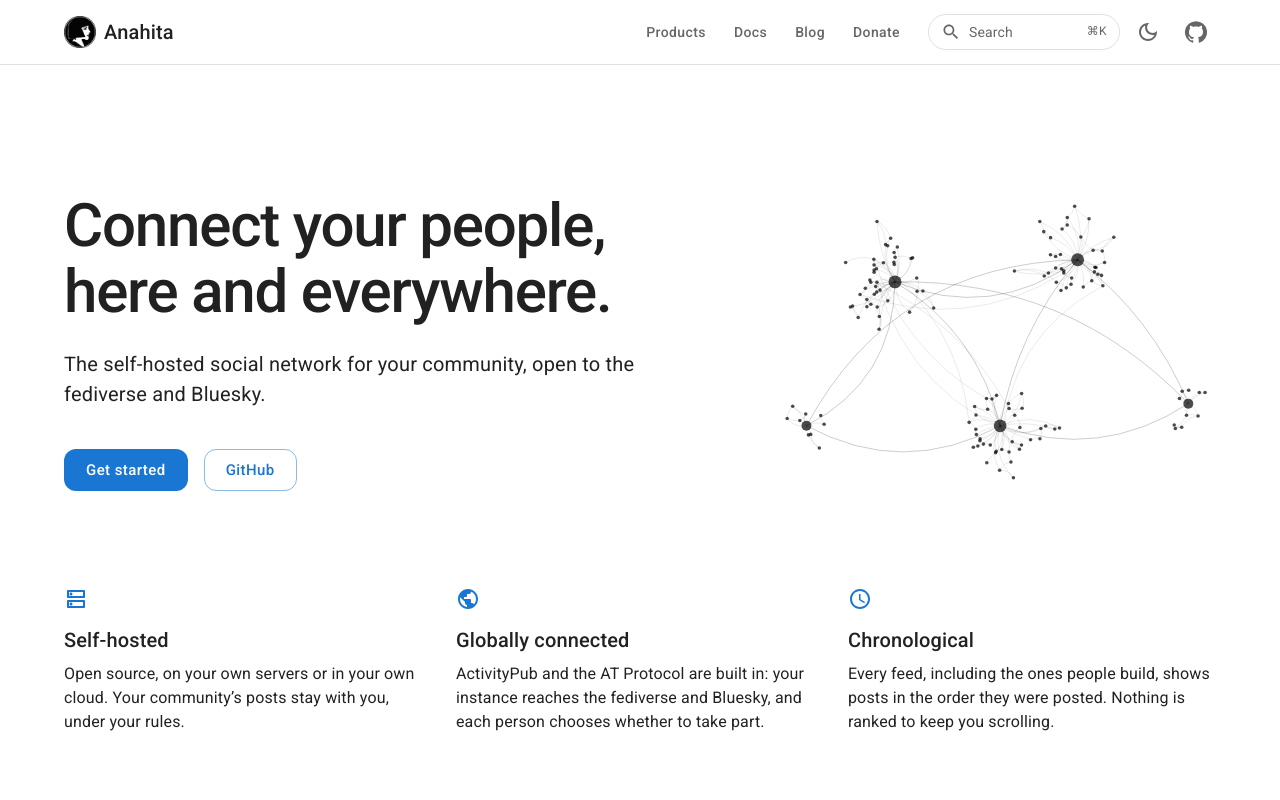
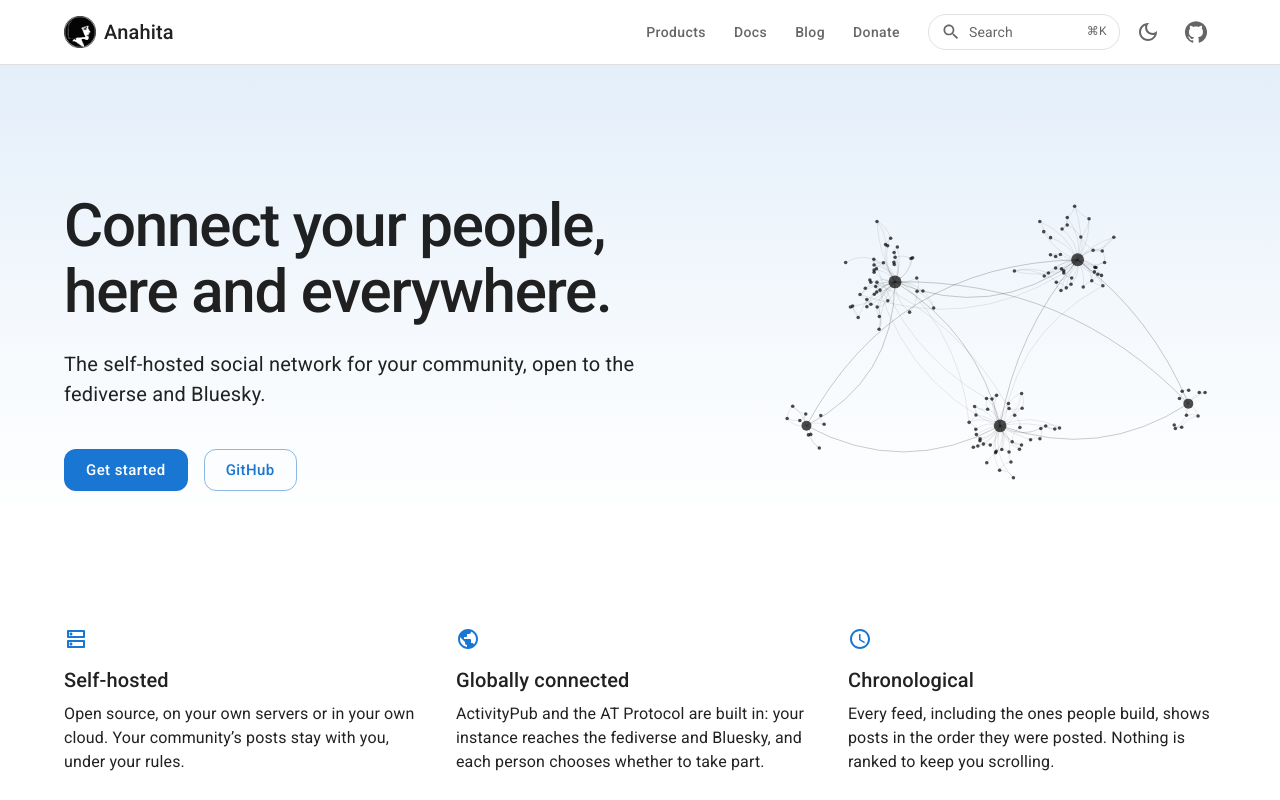
Before and after one commit to anahitasocial/anahita.io, a Next.js app: page / in a window 1280 px wide. Shown: the top 800 px of the page. Built offline with nearby package versions, Linux system fonts and the light colour scheme; what @mui/material-nextjs would draw is missing.

Commit message:
website - a gradient behind the heroes (roadmap row 91)
- added: HeroBackground, a light tint of the primary colour from just below the top bar, fading just below the hero; on the home page and every page header, in light and dark

```diff
--- a/src/app/page.jsx
+++ b/src/app/page.jsx
@@ -12,6 +12,7 @@
 import Link from '../components/Link';
 import Section from '../components/Section';
 import Graph from '../components/diagrams/Graph';
+import HeroBackground from '../components/HeroBackground';
 import Network from '../components/diagrams/Network';
 import { BlueskyMark } from '../components/diagrams/marks';
 import HubOutlined from '@mui/icons-material/HubOutlined';
@@ -48,10 +49,8 @@
   const servicesDocs = Boolean(getSource('services'));
   return (
     <>
-      <Container
-        component="section"
-        sx={{ pt: { xs: 10, md: 16 }, display: 'flex', alignItems: 'center', gap: { md: 6 } }}
-      >
+      <HeroBackground component="section">
+        <Container sx={{ pt: { xs: 10, md: 16 }, display: 'flex', alignItems: 'center', gap: { md: 6 } }}>
           <Box sx={{ maxWidth: 680, flex: '1 1 600px' }}>
             <Typography
               variant="h1"
@@ -79,6 +78,7 @@
           {/* A network beside the words, on screens wide enough for both. */}
           <Network sx={{ display: { xs: 'none', md: 'block' }, flex: '1 1 420px', maxWidth: 440, minWidth: 0 }} />
         </Container>
+      </HeroBackground>
 
       <Section>
         <Grid container spacing={3}>
--- /dev/null
+++ b/src/components/HeroBackground.jsx
@@ -0,0 +1,26 @@
+import Box from '@mui/material/Box';
+
+// The band behind a page's hero: a light tint of the primary colour just
+// below the top bar, fading to the page's background just below the hero.
+// From the theme's own colour, so it follows light, dark and a new palette.
+export default function HeroBackground({ component = 'div', children, sx }) {
+  return (
+    <Box
+      component={component}
+      sx={[
+        {
+          background:
+            'linear-gradient(to bottom, rgba(var(--mui-palette-primary-mainChannel) / 0.12), rgba(var(--mui-palette-primary-mainChannel) / 0.04) 60%, transparent)',
+          '.dark &': {
+            background:
+              'linear-gradient(to bottom, rgba(var(--mui-palette-primary-mainChannel) / 0.14), rgba(var(--mui-palette-primary-mainChannel) / 0.04) 60%, transparent)',
+          },
+          pb: { xs: 3, md: 5 },
+        },
+        sx,
+      ]}
+    >
+      {children}
+    </Box>
+  );
+}
```
Also changed, not shown: src/components/PageHeader.jsx (+4 -4 lines). Lines whose indentation alone changed are shown as unchanged.
